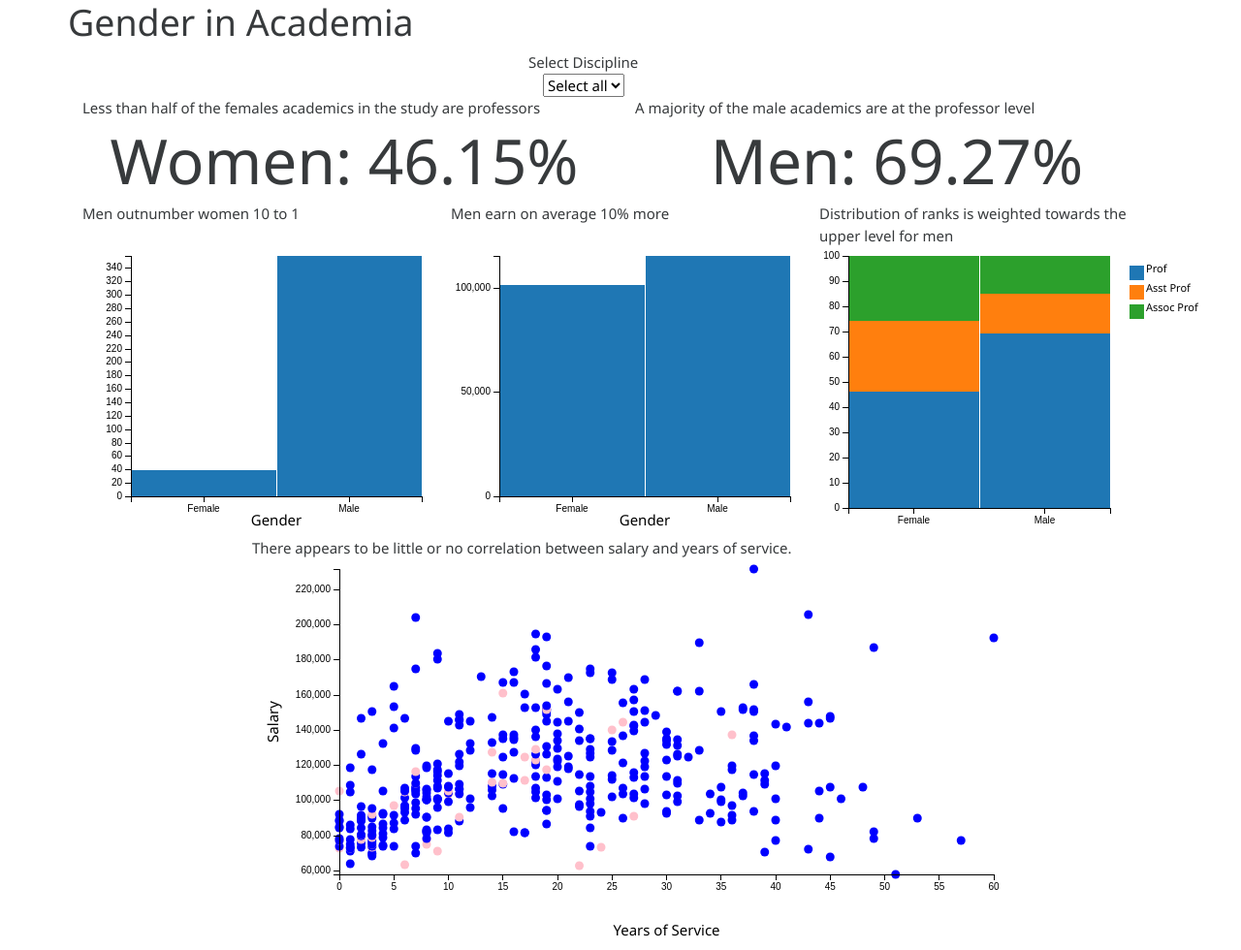
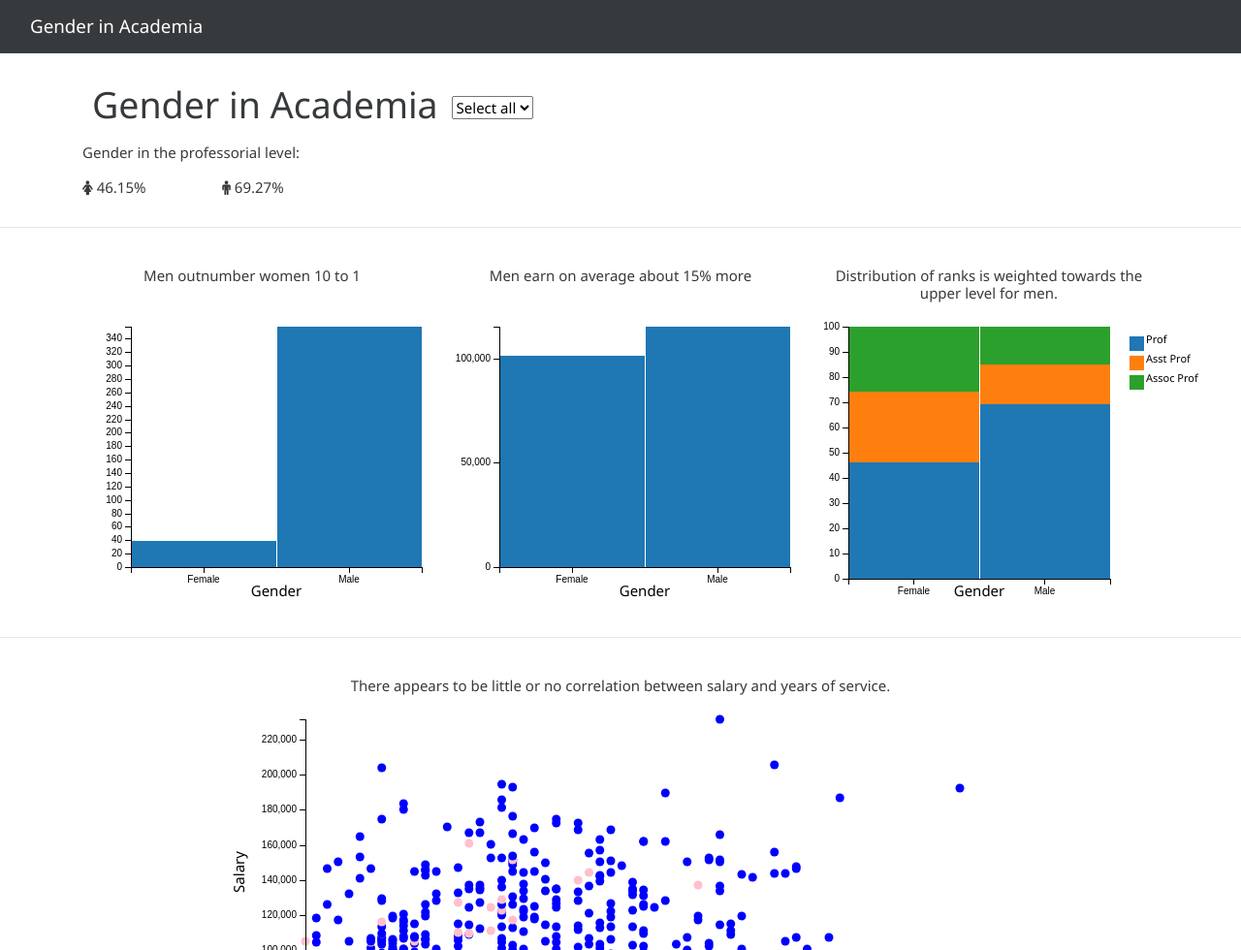
Before and after one commit to britsja/data-visualisation-project, a plain HTML site: page index.html in a window 1280 px wide. Shown: the top 980 px of the page at 97% size. Drawn offline with Linux system fonts and the light colour scheme.

Commit message:
completed styling

```diff
--- a/index.html
+++ b/index.html
@@ -8,6 +8,7 @@
 
     <link rel="stylesheet" href="static/css/bootstrap.min.css" type="text/css" />
     <link rel="stylesheet" href="static/css/dc.min.css" type="text/css" />
+    <link rel="stylesheet" type="text/css" href="https://maxcdn.bootstrapcdn.com/font-awesome/4.7.0/css/font-awesome.min.css" />
     <link rel="stylesheet" href="static/css/style.css" type="text/css" />
 
     <script type="text/javascript" src="static/js/d3.min.js"></script>
@@ -18,59 +19,90 @@
 
 </head>
 <body>
+
+    <nav class="navbar navbar-expand-lg navbar-dark bg-dark">
+        <div class="container-fluid">
+            <a class="navbar-brand" href="#">Gender in Academia</a>
+        </div>
+    </nav>
+
+
+    <main>
+      <section class="section">
         <div class="container">
 
           <div class="row">
-            <h1>Gender in Academia</h1>
+            <div class="col-xs-12 col-sm-12">
+              <h1 class="section-heading">Gender in Academia</h1>
+              <div id="discipline-selector"></div>
+            </div>
           </div>
 
           <div class="row">
-            <div class="offset-md-5">Select Discipline</div>
+                    <div class="col-xs-12 col-sm-12">
+                        <p class="section-paragraph">Gender in the professorial level:</p>
+                    </div>
+
+            <div class="col-xs-12 col-sm-6 col-lg-6">
+                <i class="fa fa-female fa-gender" aria-hidden="true"></i> <span class="number-box" id="percent-of-women-professors"></span>
+                <i class="fa fa-male fa-gender" aria-hidden="true"></i> <span class="number-box" id="percent-of-men-professors"></span>
+            </div>
+          </div>
+        </div>
+    </section>
+
+
+      <section class="section">
+        <div class="container">
+
+          <div class="row">
+            <div class="col-xs-12 col-sm-4 text-center">
+              <p class="section-paragraph">Men outnumber women 10 to 1</p>
+              </div>
+              <div class="col-xs-12 col-sm-4 text-center">
+                <p class="section-paragraph">Men earn on average about 15% more</p>
+              </div>
+              <div class="col-xs-12 col-sm-4 text-center">
+                            <p class="section-paragraph">Distribution of ranks is weighted towards the upper level for men.</p>
+                        </div>
             </div>
 
             <div class="row">
-            <div class="col-md-5 offset-md-5" id="discipline-selector"></div>
+              <div class="col-xs-12 col-sm-4 text-center" id="gender-balance" class="custom-chart"></div>
+              <div class="col-xs-12 col-sm-4 text-center" id="average-salary" class="custom-chart"></div>
+              <div class="col-xs-12 col-sm-4 text-center" id="rank-distribution" class="custom-chart"></div>
+            </div>
+          </div>
+        </section>
+
+        <section class="section">
+          <div class="container">
+
+            <div class="row">
+              <div class="col-xs-12 col-sm-12 text-center">
+                <p class="section-paragraph">There appears to be little or no correlation between salary and years of service.</p>
             </div>
 
+            <div class="col-xs-12 col-sm-12 text-center" id="service-salary">
+
+            </div>
+          </div>
+        </div>
+      </section>
+
+      <section class="section">
+        <div class="container">
+
           <div class="row">
-            <div class="col-md-6">Less than half of the females academics in the study are professors</div>
-            <div class="col-md-6">A majority of the male academics are at the professor level</div>
+            <div class="col-xs-12 col-sm-12 text-center">
+              <p class="section-paragraph">There is a very loose correlation between salary and years since receiving a PhD.</p>
             </div>
 
-        <div class="row">
-            <div class="col-md-6 number-box" id="percent-of-women-professors">Women: </div>
-            <div class="col-md-6 number-box" id="percent-of-men-professors">Men: </div>
-        </div>
-
-        <div class="row">
-             <div class="col-md-4">Men outnumber women 10 to 1</div>
-
-            <div class="col-md-4">Men earn on average 10% more</div>
-
-            <div class="col-md-4">Distribution of ranks is weighted towards the upper level for men</div>
-        </div>
-        <div class="row">
-             <div class="col-md-4" id="gender-balance"></div>
-
-            <div class="col-md-4" id="average-salary"></div>
-
-            <div class="col-md-4" id="rank-distribution"></div>
-        </div>
-        <div class="row">
-            <div class="offset-md-2">There appears to be little or no correlation between salary and years of service.</div>
-        </div>
-        <div class="row">
-            <div class="col-md-2 offset-md-2" id="service-salary"></div>
-        </div>
-        <div class="row">
-            <div class="offset-md-2">There is a very loose correlation between salary and years since receiving a PhD.</div>
-        </div>
-        <div class="row">
-            <div class="col-md-2 offset-md-2" id="phd-salary"></div>
+            <div class="col-xs-12 col-sm-12 text-center" id="phd-salary"></div>
           </div>
 
         </div>
-
-
+      </section>
+    </main>
 </body>
 </html>
--- a/static/css/style.css
+++ b/static/css/style.css
@@ -1,5 +1,29 @@
 .number-box {
-    font-size: 64px;
-    text-align: center;
-    line-height: normal;
+    margin-right: 75px;
 }
+
+.number-box .fa-gender {
+    font-size: 30px;
+    font-weight: 500;
+}
+
+.section-heading, #discipline-selector {
+    display: inline-block;
+    float: none;
+    margin-left: 10px;
+    vertical-align: middle;
+}
+
+.section {
+    border-bottom: 1px solid #e6e6e6;
+    padding: 30px 0;
+}
+
+.section-paragraph {
+    margin-top: 10px;
+    line-height: 1.2;
+}
+
+.custom-chart {
+    margin-bottom: 40px;
+}
--- a/static/js/graph.js
+++ b/static/js/graph.js
@@ -200,6 +200,7 @@ function show_rank_distribution(ndx) {
         })
         .x(d3.scale.ordinal())
         .xUnits(dc.units.ordinal)
+        .xAxisLabel("Gender")
         .legend(dc.legend().x(320).y(20).itemHeight(15).gap(5))
         .margins({top: 10, right: 100, bottom: 30, left: 30});
 
```
Lines whose indentation alone changed are shown as unchanged.
